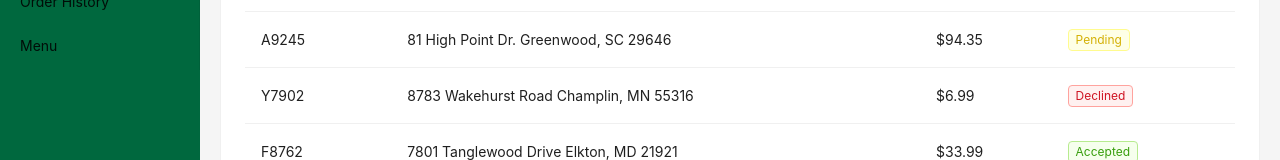
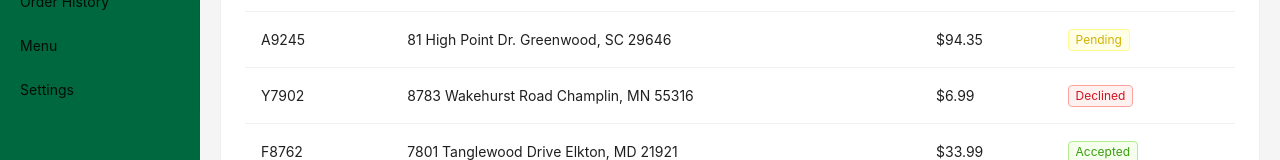
Before and after one commit to kylegav/TurtleBoard-UI, a React (Create React App) app: page / in a window 1280 px wide. Shown: the part 199-359 px from the top of the page. Built offline with nearby package versions, Linux system fonts and the light colour scheme.

Commit message:
Added Settings page, updated AppRoutes and SideMenu to reflect

```diff
--- a/src/components/AppRoutes/index.js
+++ b/src/components/AppRoutes/index.js
@@ -3,6 +3,7 @@ import Orders from "../../modules/Orders"
 import RestaurantMenu from "../../modules/RestaurantMenu";
 import NewMenuItem from "../../modules/NewMenuItem";
 import OrderHistory from "../../modules/OrderHistory";
+import Settings from "../../modules/Settings";
 import {Routes, Route} from "react-router-dom";
 
 const AppRoutes = () => {
@@ -13,6 +14,7 @@ const AppRoutes = () => {
             <Route path="menu" element={<RestaurantMenu/>}/>
             <Route path="menu/new-item" element={<NewMenuItem/>}/>
             <Route path="order-history" element={<OrderHistory/>}/>
+            <Route path='settings' element={<Settings/>}/>
         </Routes>
     )
 }
--- a/src/components/SideMenu/index.js
+++ b/src/components/SideMenu/index.js
@@ -17,6 +17,10 @@ const SideMenu = () => {
     {
       key: "menu",
       label: "Menu"
+    },
+    {
+      key: "settings",
+      label: "Settings",
     }
   ]
   const onMenuClick = (menuItem) => {
--- /dev/null
+++ b/src/modules/Settings/index.js
@@ -0,0 +1,11 @@
+import {Form, Input, Card, Button} from 'antd';
+
+const Settings = () => {
+    return (
+    <Card title={"Settings"} style={{margin: 20}}>
+
+    </Card>
+    )
+}
+
+export default Settings;
```
